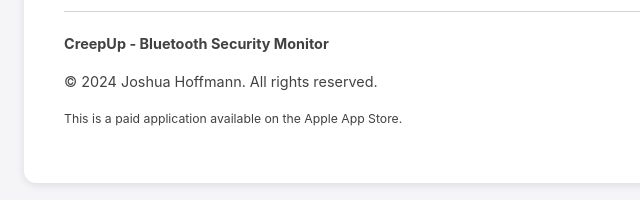
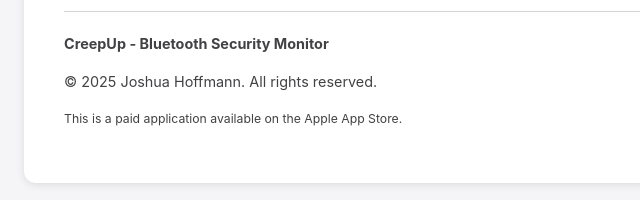
Before and after one commit to jhodevstuff/creepup-legal, a plain HTML site: page index.html in a window 1280 px wide. Shown: the part 5902-6102 px from the top of the page, 216-856 px from the left. Drawn offline with Linux system fonts and the light colour scheme.

Commit message:
Update copyright year from 2024 to 2025

```diff
--- a/index.html
+++ b/index.html
@@ -285,7 +285,7 @@
 
         <div class="footer">
             <p><strong>CreepUp - Bluetooth Security Monitor</strong></p>
-            <p>&copy; 2024 Joshua Hoffmann. All rights reserved.</p>
+            <p>&copy; 2025 Joshua Hoffmann. All rights reserved.</p>
             <p style="margin-top: 10px; font-size: 0.85em;">This is a paid application available on the Apple App Store.</p>
         </div>
     </div>
```
